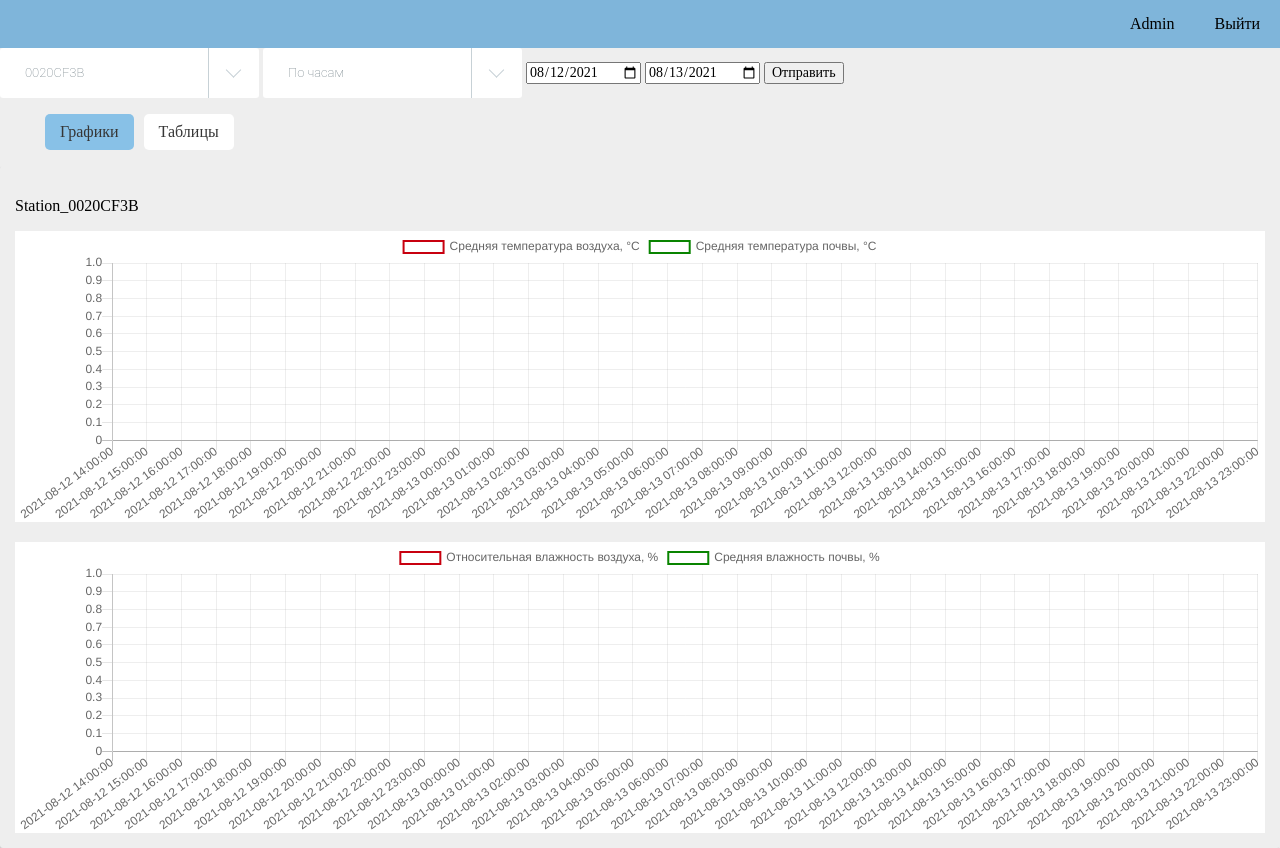
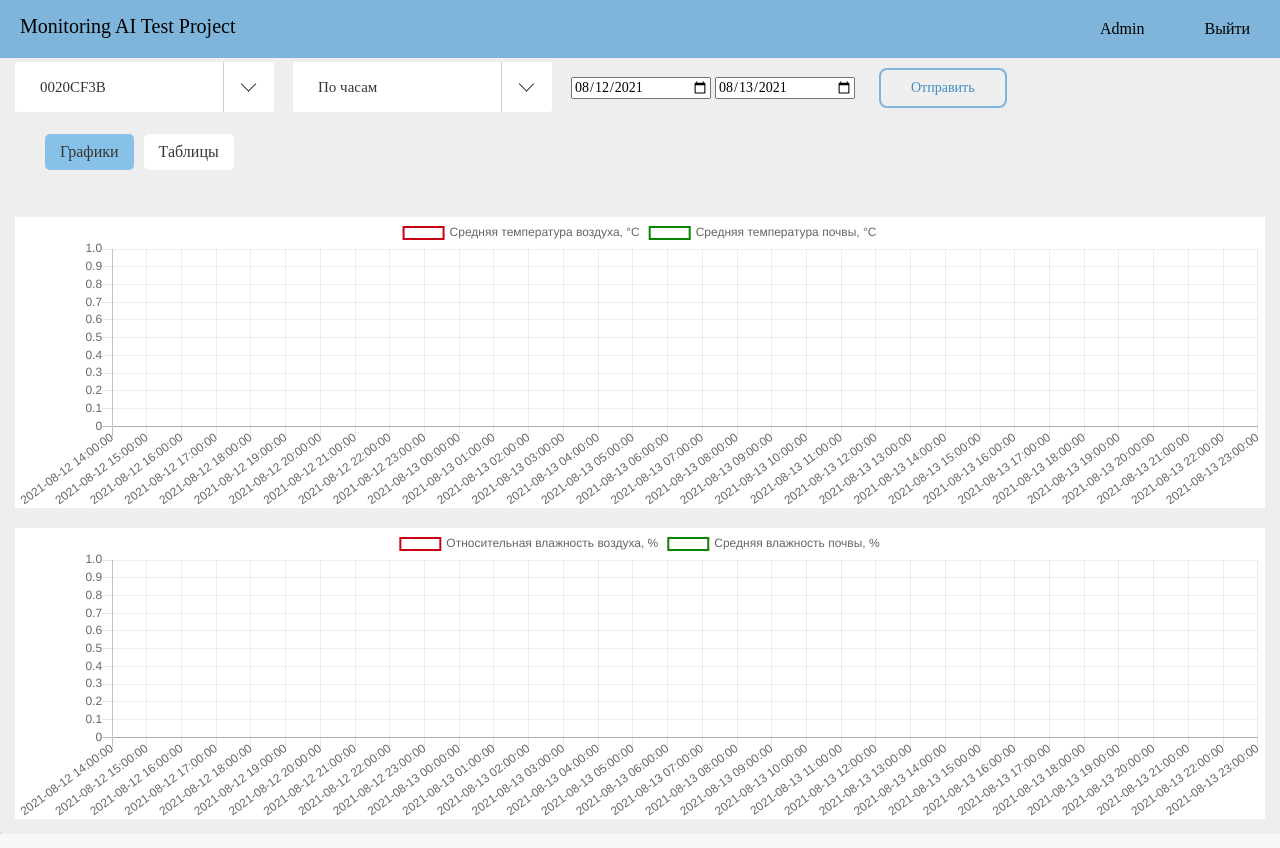
Before and after one commit to Winleynnn/Monitoring_test_project, a Django app: page / in a window 1280 px wide. Run offline with Django 3.2, Linux system fonts and the light colour scheme; a user stored in the database is signed in; data comes from the database, SQL or seed files in the repository; both versions use the stored data as it was after the commit; some libraries are stand-ins or nearby versions.

Commit message:
site v0.98
Создан стиль. Не хватает ИИ в таблице

```diff
--- a/django_site/restfull_api_test/polls/static/css/site2.css
+++ b/django_site/restfull_api_test/polls/static/css/site2.css
@@ -105,7 +105,7 @@
   background:#fff;
 }
 .table tbody tr:nth-child(even){
-	background: rgb(199, 199, 199);
+	background: #bdd2e7;
 }
 
 .table thead th {
@@ -116,7 +116,7 @@
 
 .table thead th:nth-child(odd) {
     color: #ffffff;
-    background: #324960;
+    background: #4975a1;
 }
 
 /*Кнопки хедера*/
@@ -125,11 +125,12 @@
   display: block;
   width: 100%;
   height: fit-content;
+
 }
 .nav_container{
   display: flex;
   flex-direction: row;
-  justify-content: flex-end;
+  width: auto;
 }
 .nav_list{
   margin: 0;
@@ -143,7 +144,7 @@
   display: inline-block;
   list-style: none;
   text-align: right;
-  padding: 15px 20px;
+  padding: 20px 30px;
 }
 .nav_list li:hover{
   background-color: #a0d7fc;
@@ -152,12 +153,17 @@
 {
   text-decoration: none;
 }
+.header_name {
+  width: 100%;
+  font-size: 20px; padding: 15px 20px;
+  cursor: default;
+}
 
 /*Выпадающий список */
-
 select {
   z-index: 3;
   float: left;
+
 }
 /** Custom Select **/
 .custom-select-wrapper {
@@ -165,6 +171,7 @@
   display: inline-block;
   user-select: none;
   cursor: pointer;
+  margin-left: 15px;
 }
 .custom-select-wrapper select {
   display: none;
@@ -172,7 +179,8 @@
 .custom-select {
   position: relative;
   display: inline-block;
-  font: 13px/1.5 "Roboto", sans-serif;
+  font-family: Century Gothic;
+  font-size: 15px;
 }
 .custom-select-trigger {
   position: relative;
@@ -180,7 +188,7 @@
   min-width: 130px;
   padding: 0 104px 0 25px;
   font-weight: 100;
-  color: #6e7c83;
+  color: #363636;
   line-height: 50px;
   background-color: #ffffff;
   border-radius: 3px;
@@ -189,7 +197,7 @@
 }
 .custom-select-trigger:hover {
   -webkit-box-shadow: 0px 10px 50px 0px rgba(43, 111, 246, 0.1);
-  box-shadow: 0px 10px 50px 0px rgba(43, 111, 246, 0.1);
+  box-shadow: 0px 5px 10px 0px rgba(43, 111, 246, 0.1);
 }
 .custom-select-trigger:before {
   position: absolute;
@@ -213,8 +221,8 @@
   top: 50%;
   right: 20px;
   margin-top: -3px;
-  border-bottom: 1px solid #c7d1d6;
-  border-right: 1px solid #c7d1d6;
+  border-bottom: 1px solid #363636;
+  border-right: 1px solid #363636;
   transform: rotate(45deg) translateY(-50%);
   transition: all 0.35s ease-out;
   transform-origin: 50% 0;
@@ -261,9 +269,10 @@
   position: relative;
   display: block;
   padding: 0 22px;
-  font: 13px/1.5 "Roboto", sans-serif;
-  font-weight: 600;
-  color: #b5b5b5;
+  font-family: Century Gothic;
+  font-size: 12px;
+
+  color: #363636;
   line-height: 47px;
   cursor: pointer;
   transition: all 0.05s ease-in-out;
@@ -283,11 +292,70 @@
 .custom-option:hover,
 .custom-option.selection {
   color: #fff;
-  background-color: #49e2bb;
+  background-color: #7FB5DA;
+}
+.ind_btn {
+  text-decoration: none;
+  display: inline-block;
+  padding: 10px 30px;
+  margin: 10px 20px;
+  position: relative;
+  overflow: hidden;
+  border: 2px solid #7FB5DA;
+  border-radius: 8px;
+  font-family: Century Gothic;
+  color: #408fc4;
+  transition: .2s ease-in-out;
+}
+.ind_btn:before {
+  content: "";
+  background: linear-gradient(90deg, rgba(255, 255, 255, .1), rgba(255, 255, 255, .5));
+  height: 50px;
+  width: 50px;
+  position: absolute;
+  top: -8px;
+  left: -75px;
+  transform: skewX(-45deg);
+}
+.ind_btn:hover {
+  background: #7FB5DA;
+  color: #fff;
+}
+.ind_btn:hover:before {
+  left: 150px;
+  transition: .5s ease-in-out;
+}
+#first_date {
+  width: 140px;
+  margin-left: 15px;
+}
+#second_date {
+  width: 140px;
 }
 
+.container {
+  user-select: none;
+}
+/*Стили окна авторизации*/
+@-webkit-keyframes bounceIn {
+	0% {
+		opacity: 0;
+		-webkit-transform: scale(.3);
+	}
 
-/*Стили окна авторизации*/
+	50% {
+		opacity: 1;
+		-webkit-transform: scale(1.05);
+	}
+
+	70% {
+		-webkit-transform: scale(.9);
+	}
+
+	100% {
+		-webkit-transform: scale(1);
+	}
+}
 .log_btn {
   text-decoration: none;
   display: inline-block;
--- a/django_site/restfull_api_test/polls/static/js/ajaxCall.js
+++ b/django_site/restfull_api_test/polls/static/js/ajaxCall.js
@@ -6,7 +6,7 @@
         $('#myChart').hide()
         $('#myChart2').hide()
         $('#myTable').hide()
-        alert('no info sorry')
+
     }
     else
     {
@@ -61,7 +61,7 @@
     var first_date = $('#first_date').val()
     var second_date = $('#second_date').val()
     ajaxCall(timeData)
-    $("#select_station").on('change', function()
+    $(".custom-select-trigger").on('DOMSubtreeModified', function()
     {
         timeData =
             {
@@ -70,19 +70,6 @@
             selected_station: $('#select_station option:selected').text(),
             selected_mode: $('#select_mode option:selected').val()
             }
-
-        ajaxCall(timeData)
-    })
-    $("#select_mode").on('change', function()
-    {
-        timeData =
-            {
-            first_date: first_date,
-            second_date: second_date,
-            selected_station: $('#select_station option:selected').text(),
-            selected_mode: $('#select_mode option:selected').val()
-            }
-
         ajaxCall(timeData)
     })
     $("#button_date").on('click', function()
@@ -118,7 +105,6 @@
         type: 'get',
         data: timeData,
         success: function(response){
-            $(".stationName").text(response.name)
             if (response.name == "Station_0020CF3B")
             {
                 var dates = response['dates']
--- a/django_site/restfull_api_test/polls/templates/polls/index.html
+++ b/django_site/restfull_api_test/polls/templates/polls/index.html
@@ -1,4 +1,5 @@
-	<select name="potencial" class="custom-select sources" placeholder="0020CF3B" id="select_station">
+	<div class="container">
+	<select name="potencial" class="custom-select sources" placeholder="0020CF3B" id="select_station" >
 		<option value="0020CF3B" selected>0020CF3B</option>
 		<option value="002099C5">002099C5</option>
 	</select>
@@ -9,8 +10,8 @@
 	</select>
 		<input id="first_date" type="date" name="calendar" value="2021-08-12">
 	   	<input id="second_date" type="date" name="calendar" value="2021-08-13">
-	  	<input id="button_date" type="submit" value="Отправить">
-
+	  	<input id="button_date" type="submit" value="Отправить" class="ind_btn">
+	</div>
 	<div class="tabs">
 		<ul class="tab-links">
 			<li class="active" onmousedown="return false"><a href="#tab1">Графики</a></li>
@@ -18,7 +19,6 @@
 		</ul>
 		<div class="tab-content">
 			<div id="tab1" class="tab active">
-				<p class = "stationName">Station_0020CF3B</p>
 				<p id = "messageNoInfo1"></p>
 				<div class="graphic">
 					<canvas id="myChart" class="chart1" height= "70px"></canvas>
--- a/django_site/restfull_api_test/polls/templates/polls/navbar.html
+++ b/django_site/restfull_api_test/polls/templates/polls/navbar.html
@@ -1,5 +1,6 @@
 <nav class = "top_nav">
     <div class="nav_container">
+        <div class="header_name">Monitoring AI Test Project</div>
         <ul class="nav_list">
             {% if user.is_authenticated %}
             <a  onmousedown="return false" style="cursor: pointer;"><li>{{user.username|title}}</li></a>
```
Also changed, not shown: django_site/restfull_api_test/db.sqlite3.
